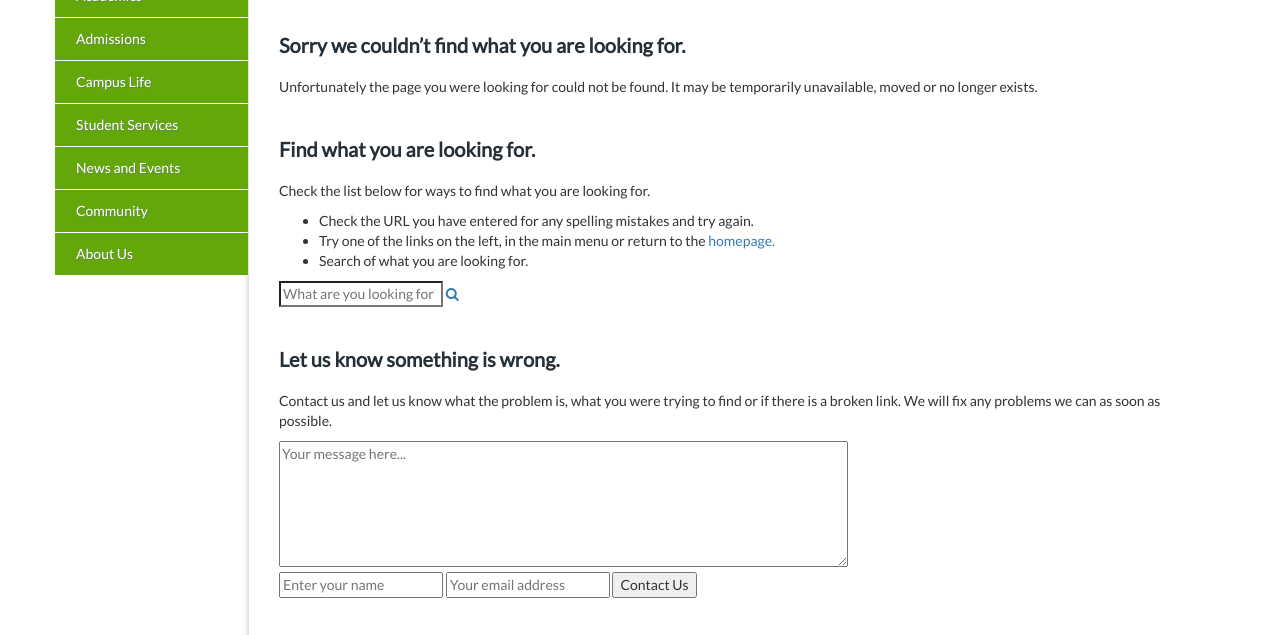
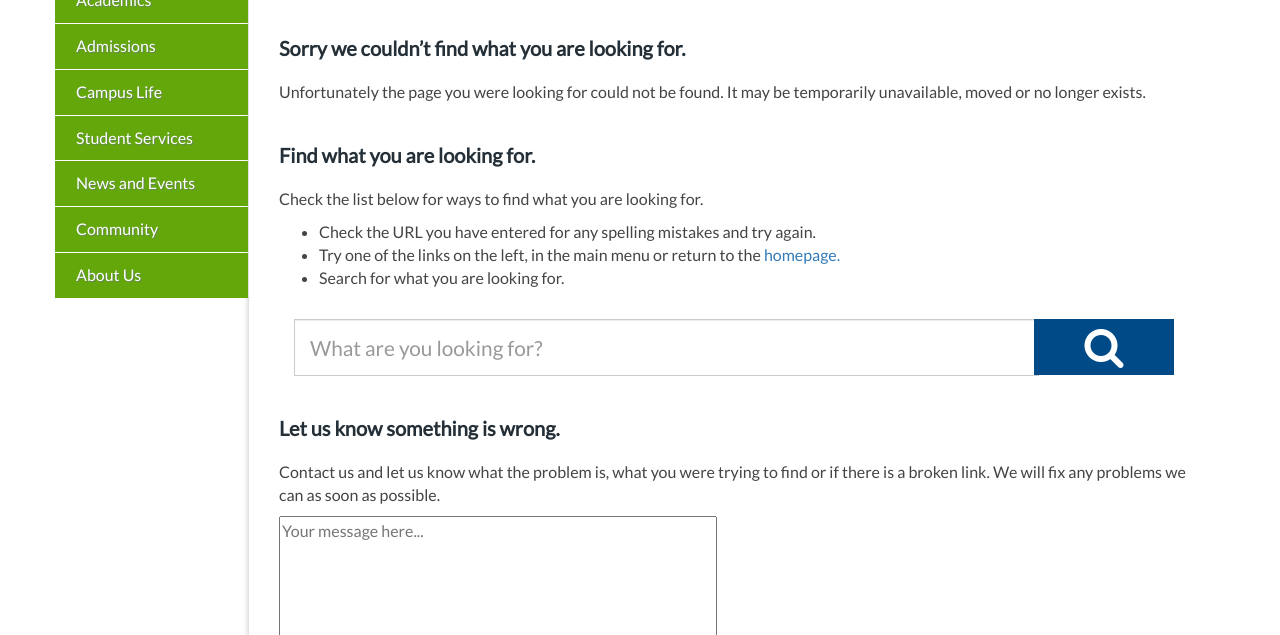
Before and after one commit to taralynnemcneil/georgiancollege-404, a plain HTML site: page index.html in a window 1280 px wide. Shown: the part 529-1164 px from the top of the page. Drawn offline with nearby package versions, Linux system fonts and the light colour scheme.

Commit message:
more styles

```diff
--- a/css/styles.css
+++ b/css/styles.css
@@ -3,8 +3,11 @@
 ================================================ */
 
 body {
-    font-family: 'Lato', Avenir, sans-serif
-;}
+    font-family: 'Lato', Avenir, sans-serif;
+    font-size: 16px;
+    color: #444444;
+    line-height: 23px;
+}
 
 h1 {
     font-size: 28px;
@@ -27,7 +30,6 @@ h1, h2, h3, h4, h4 {
 h1, h2, h3, h4, h5, h6 {
     font-family: 'Lato', Avenir, sans-serif !important;
 }
-
 
 .page-header h1:after, .page-header h2:after {
     background-color: #63bd5a;
@@ -217,6 +219,32 @@ h1, h2, h3, h4, h5, h6 {
     margin-bottom: 0;
 }
 
+#new-georgian-search {
+    padding: 15px;
+    font-size: 130%;
+    width: 100%;
+    height: 100%;
+    border-radius: 0;
+}
+
+#searchBtnTwo {
+    width: 100%;
+    height: 100%;
+}
+
+.longBtn {
+    padding-left: 0;
+    margin-left: -20px;
+}
+
+.medium-search .btn {
+    background-color: #004B87;
+    color: #FFF;
+}
+
+.medium-search .btn:hover {
+    background-color: #64a70b;
+}
 
 /* ================================================
     Footer
@@ -232,6 +260,13 @@ h1, h2, h3, h4, h5, h6 {
 /* ================================================
     Media Queries
 ================================================ */
+
+@media (max-width: 767px) {
+    .longBtn {
+        padding-left: 15px;
+        margin-left: 0;
+    }
+}
 
 @media (max-width: 992px) {
     #mainHeader #headerSearch {
--- a/index.html
+++ b/index.html
@@ -195,14 +195,25 @@
 								<ul class="bulletList">
 									<li>Check the URL you have entered for any spelling mistakes and try again.</li>
 									<li>Try one of the links on the left, in the main menu or return to the <a href="http://www.georgiancollege.ca">homepage.</a></li>
-									<li>Search of what you are looking for.</li>
+									<li>Search for what you are looking for.</li>
 								</ul>
 							</article>
 
-							<section>
-								<input type="search" placeholder="What are you looking for?">
-								<a href="#"><i class="fa fa-search" aria-hidden="true"></i></a>
-							</section>
+							<section class="medium-search row">
+								<section class="search-input col-sm-12">
+									<form class="form-inline">
+										<section class="input-append">
+											<section class="col-sm-10">
+												<input id="new-georgian-search" name="q" class="inputbox form-control" type="text" placeholder="What are you looking for?" aria-label="Search the Georgian College website">
+											</section>
+											<section class="col-sm-2 longBtn">
+												<button role="button" class="btn btn-block searchBtnTwo"><i class="fa fa-search fa-3x" aria-hidden="true"></i>
+												</button>
+											</section>
+										</section>
+									</form>
+								</section>
+							</section> <!-- /.medium-search -->
 
 						</section>
 						<!-- End Search Section -->
@@ -217,7 +228,7 @@
 							<section>
 								<form>
 									<section class="form-group">
-										<textarea name="message" id="message" cols="75" rows="6" placeholder="Your message here..."></textarea>
+										<textarea name="message" id="message" cols="50" rows="6" placeholder="Your message here..."></textarea>
 										<section>
 											<input type="text" placeholder="Enter your name">
 											<input type="text" placeholder="Your email address">
```
